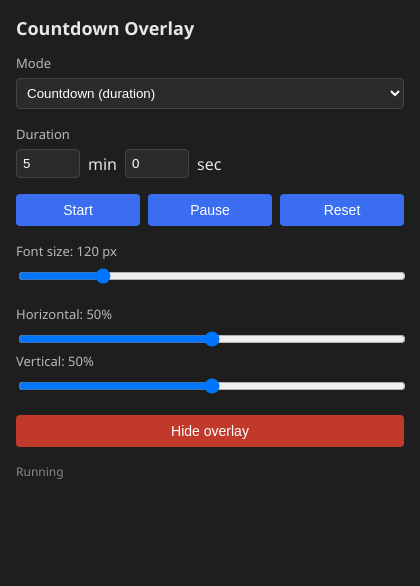
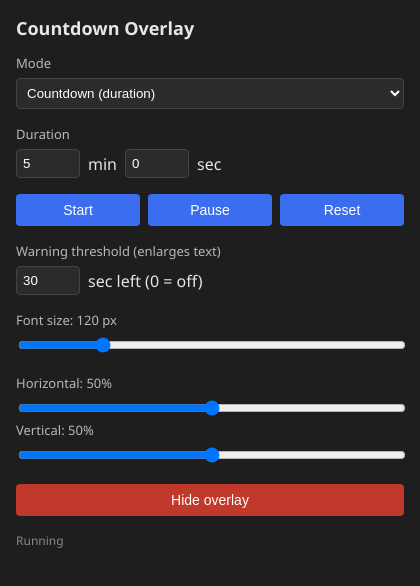
Before and after one commit to TahuDocx/countdown-timer-clock-overlay, an Electron app: page control.html in a window 420 px wide. Both pictures are taken after a click on the button "Start". Drawn offline with Linux system fonts and the light colour scheme; no server answers.

Commit message:
feat: add count-up mode and threshold emphasis near threshold
- Count-up stopwatch counts from zero and runs indefinitely (no auto-hide)
- Per-mode threshold input:
    countdown / countdown-to-time -> warning threshold (time left)
    count-up                      -> overrun limit (time elapsed)
- Crossing the threshold emphasizes the overlay text by scaling it to 1.6x
  with a smooth 2s transition, beginning 1s before the threshold
- Engine generalized to displayMs/isFinished with an elapsedMs accumulator
- README updated to document the new mode and emphasis behavior

Co-Authored-By: Claude Opus 4.8 <noreply@anthropic.com>

```diff
--- a/control.html
+++ b/control.html
@@ -12,7 +12,7 @@
     <select id="mode">
       <option value="countdown" selected>Countdown (duration)</option>
       <option value="countto">Countdown to time</option>
-      <option value="countup" disabled>Count-up (soon)</option>
+      <option value="countup">Count-up (stopwatch)</option>
       <option value="clock" disabled>Live clock (soon)</option>
     </select>
   </section>
@@ -44,6 +44,14 @@
   </section>
 
   <section class="block">
+    <label id="thresholdLabel">Warning threshold (turns text red)</label>
+    <div class="row">
+      <input id="threshold" type="number" min="0" max="86399" value="30" />
+      <span id="thresholdHint">sec left (0 = off)</span>
+    </div>
+  </section>
+
+  <section class="block">
     <label>Font size: <span id="fontVal">120</span> px</label>
     <input id="fontSize" type="range" min="20" max="500" value="120" />
   </section>
--- a/control.js
+++ b/control.js
@@ -6,6 +6,9 @@ const targetBlock = $('targetBlock');
 const minutesEl = $('minutes');
 const secondsEl = $('seconds');
 const targetTimeEl = $('targetTime');
+const thresholdEl = $('threshold');
+const thresholdLabel = $('thresholdLabel');
+const thresholdHint = $('thresholdHint');
 const startBtn = $('start');
 const pauseBtn = $('pause');
 const resetBtn = $('reset');
@@ -19,15 +22,16 @@ const toggleBtn = $('toggle');
 const statusEl = $('status');
 
 // --- State ---
-let mode = 'countdown';      // 'countdown' | 'countto'
-let remainingMs = 0;         // used by countdown (duration)
-let targetEpoch = 0;         // used by countto (absolute wall-clock ms)
+let mode = 'countdown';      // 'countdown' | 'countto' | 'countup'
+let remainingMs = 0;         // countdown (duration), decremented
+let targetEpoch = 0;         // countto, absolute wall-clock ms
+let elapsedMs = 0;           // countup, incremented
 let running = false;
 let tickHandle = null;
 let lastTs = 0;
 let overlayVisible = false;
 
-// --- Helpers ---
+// --- Input helpers ---
 function setDurationFromInputs() {
   const m = Math.max(0, parseInt(minutesEl.value, 10) || 0);
   const s = Math.min(59, Math.max(0, parseInt(secondsEl.value, 10) || 0));
@@ -43,10 +47,20 @@ function computeTargetEpoch() {
   return t.getTime();
 }
 
-// Current remaining ms for the active mode.
-function currentRemaining() {
+function thresholdMs() {
+  return Math.max(0, parseInt(thresholdEl.value, 10) || 0) * 1000;
+}
+
+// Value currently shown (ms). Countdown/countto = time left; countup = time elapsed.
+function displayMs() {
   if (mode === 'countto') return targetEpoch - Date.now();
+  if (mode === 'countup') return elapsedMs;
   return remainingMs;
+}
+
+// Countdown/countto end at zero; countup never ends.
+function isFinished() {
+  return mode !== 'countup' && displayMs() <= 0;
 }
 
 function format(ms) {
@@ -60,9 +74,26 @@ function format(ms) {
   return `${m}:${String(s).padStart(2, '0')}`;
 }
 
+// Begin the grow 1s before the threshold so the 2s transition leads into it.
+const EMPHASIS_LEAD_MS = 1000;
+
+// Threshold crossed → emphasize (enlarge) the text.
+function emphasisFor(value) {
+  const thr = thresholdMs();
+  if (thr <= 0) return false;
+  if (mode === 'countup') {
+    // Overrun: start growing 1s before elapsed reaches the limit.
+    return value >= thr - EMPHASIS_LEAD_MS;
+  }
+  // Warning: start growing 1s before time left hits the threshold.
+  return value > 0 && value <= thr + EMPHASIS_LEAD_MS;
+}
+
 function pushUpdate() {
+  const value = displayMs();
   window.overlay.update({
-    text: format(currentRemaining()),
+    text: format(value),
+    emphasis: emphasisFor(value),
     fontSize: parseInt(fontEl.value, 10),
     x: parseInt(posXEl.value, 10),
     y: parseInt(posYEl.value, 10),
@@ -78,18 +109,19 @@ function setOverlayVisible(v) {
 
 // --- Engine ---
 function tick() {
-  if (mode === 'countdown') {
-    const now = performance.now();
-    remainingMs -= now - lastTs;
-    lastTs = now;
-  }
-  // countto recomputes from wall clock inside currentRemaining(), no decrement.
+  const now = performance.now();
+  const dt = now - lastTs;
+  lastTs = now;
 
-  if (currentRemaining() <= 0) {
+  if (mode === 'countdown') remainingMs -= dt;
+  else if (mode === 'countup') elapsedMs += dt;
+  // countto derives from wall clock; no accumulator.
+
+  if (isFinished()) {
     if (mode === 'countdown') remainingMs = 0;
     pushUpdate();
     stop();
-    setOverlayVisible(false); // auto-hide at zero (MVP)
+    setOverlayVisible(false); // auto-hide at zero (countdown/countto)
     statusEl.textContent = 'Finished — overlay hidden';
     return;
   }
@@ -101,10 +133,11 @@ function start() {
   if (mode === 'countdown') {
     if (remainingMs <= 0) setDurationFromInputs();
     if (remainingMs <= 0) return;
-  } else {
+  } else if (mode === 'countto') {
     targetEpoch = computeTargetEpoch();
     if (targetEpoch - Date.now() <= 0) return;
   }
+  // countup just resumes from current elapsedMs.
   running = true;
   lastTs = performance.now();
   tickHandle = setInterval(tick, 200);
@@ -122,27 +155,32 @@ function stop() {
 function pause() {
   if (!running) return;
   stop();
-  // countto can't truly pause (it's wall-clock anchored); treat as stop.
+  // countto is wall-clock anchored — pause is really a stop.
   statusEl.textContent = mode === 'countto' ? 'Stopped' : 'Paused';
 }
 
 function reset() {
   stop();
-  if (mode === 'countdown') {
-    setDurationFromInputs();
-  } else {
-    targetEpoch = computeTargetEpoch();
-  }
+  if (mode === 'countdown') setDurationFromInputs();
+  else if (mode === 'countto') targetEpoch = computeTargetEpoch();
+  else elapsedMs = 0;
   pushUpdate();
   statusEl.textContent = 'Reset';
 }
 
 function applyMode() {
   mode = modeEl.value;
-  const isCountto = mode === 'countto';
-  durationBlock.style.display = isCountto ? 'none' : '';
-  targetBlock.style.display = isCountto ? '' : 'none';
-  pauseBtn.textContent = isCountto ? 'Stop' : 'Pause';
+  durationBlock.style.display = mode === 'countdown' ? '' : 'none';
+  targetBlock.style.display = mode === 'countto' ? '' : 'none';
+  pauseBtn.textContent = mode === 'countto' ? 'Stop' : 'Pause';
+
+  if (mode === 'countup') {
+    thresholdLabel.textContent = 'Overrun limit (enlarges text)';
+    thresholdHint.textContent = 'sec elapsed (0 = off)';
+  } else {
+    thresholdLabel.textContent = 'Warning threshold (enlarges text)';
+    thresholdHint.textContent = 'sec left (0 = off)';
+  }
   reset();
 }
 
@@ -160,6 +198,8 @@ minutesEl.addEventListener('change', () => { if (!running) reset(); });
 secondsEl.addEventListener('change', () => { if (!running) reset(); });
 targetTimeEl.addEventListener('change', () => { if (!running) reset(); });
 
+thresholdEl.addEventListener('input', pushUpdate);
+
 toggleBtn.addEventListener('click', () => setOverlayVisible(!overlayVisible));
 
 // --- Init ---
--- a/output.js
+++ b/output.js
@@ -3,6 +3,7 @@ let visible = false;
 
 function render(state) {
   if (typeof state.text === 'string') el.textContent = state.text;
+  if (typeof state.emphasis === 'boolean') el.classList.toggle('emphasis', state.emphasis);
   if (typeof state.fontSize === 'number') el.style.fontSize = state.fontSize + 'px';
   if (typeof state.x === 'number') el.style.left = state.x + '%';
   if (typeof state.y === 'number') el.style.top = state.y + '%';
```
Also changed, not shown: output.css (+7 -1 lines), README.md.
